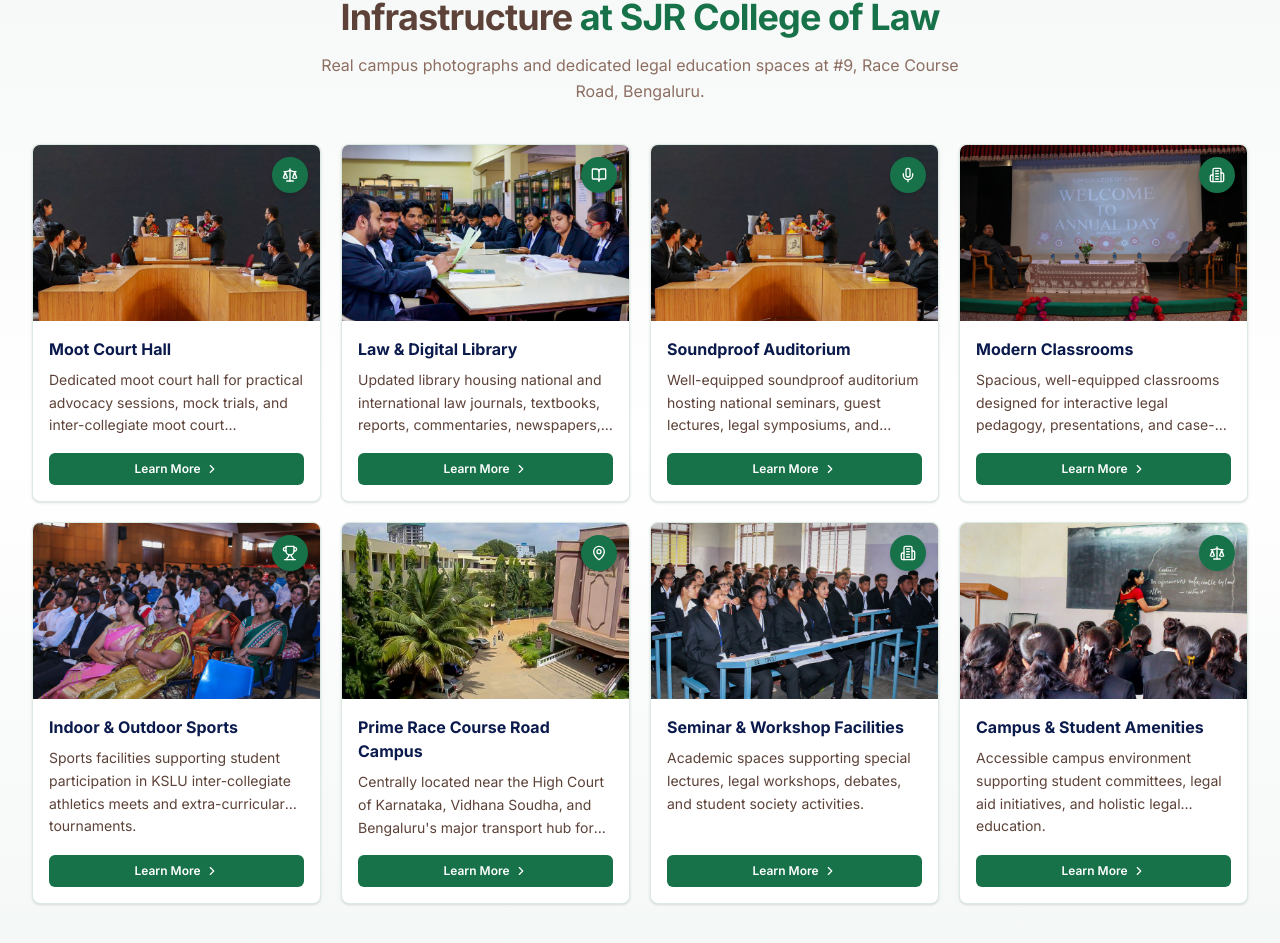
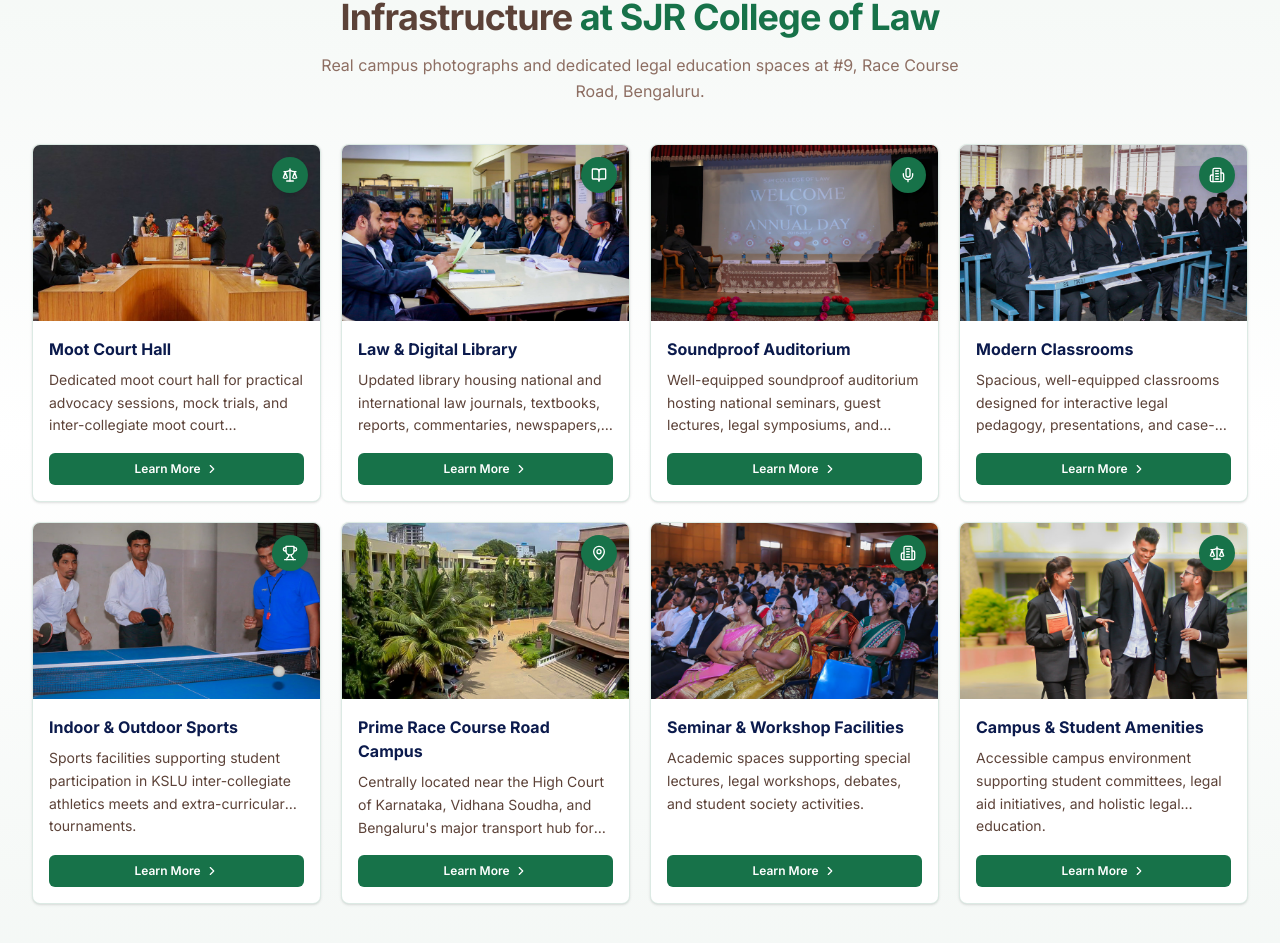
Before and after one commit to roiinfotech012-ops/SJR_LAW, a Next.js app: page / in a window 1280 px wide. Shown: the part 6631-7574 px from the top of the page. Built offline with nearby package versions, Linux system fonts and the light colour scheme; no server answers.

Commit message:
Fix mismatched Academic Facilities images

```diff
--- a/src/content/college.ts
+++ b/src/content/college.ts
@@ -241,7 +241,7 @@ export const FACILITY_HIGHLIGHTS: FacilityHighlight[] = [
     title: "Soundproof Auditorium",
     description:
       "Well-equipped soundproof auditorium hosting national seminars, guest lectures, legal symposiums, and cultural events.",
-    image: "/assets/infrastructure/3.jpg",
+    image: "/assets/infrastructure/4.jpg",
     icon: "mic",
   },
   {
@@ -249,7 +249,7 @@ export const FACILITY_HIGHLIGHTS: FacilityHighlight[] = [
     title: "Modern Classrooms",
     description:
       "Spacious, well-equipped classrooms designed for interactive legal pedagogy, presentations, and case-study discussions.",
-    image: "/assets/infrastructure/4.jpg",
+    image: "/assets/infrastructure/7.jpg",
     icon: "building",
   },
   {
@@ -257,7 +257,7 @@ export const FACILITY_HIGHLIGHTS: FacilityHighlight[] = [
     title: "Indoor & Outdoor Sports",
     description:
       "Sports facilities supporting student participation in KSLU inter-collegiate athletics meets and extra-curricular tournaments.",
-    image: "/assets/infrastructure/5.jpg",
+    image: "/assets/infrastructure/12.jpg",
     icon: "trophy",
   },
   {
@@ -273,7 +273,7 @@ export const FACILITY_HIGHLIGHTS: FacilityHighlight[] = [
     title: "Seminar & Workshop Facilities",
     description:
       "Academic spaces supporting special lectures, legal workshops, debates, and student society activities.",
-    image: "/assets/infrastructure/7.jpg",
+    image: "/assets/infrastructure/5.jpg",
     icon: "building",
   },
   {
@@ -281,7 +281,7 @@ export const FACILITY_HIGHLIGHTS: FacilityHighlight[] = [
     title: "Campus & Student Amenities",
     description:
       "Accessible campus environment supporting student committees, legal aid initiatives, and holistic legal education.",
-    image: "/assets/infrastructure/8.jpg",
+    image: "/assets/infrastructure/14.jpg",
     icon: "scale",
   },
 ];
```
